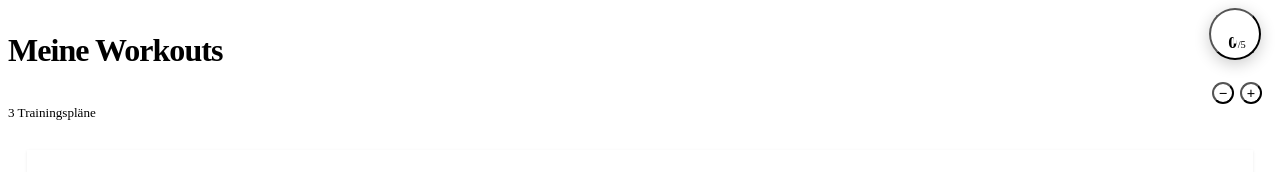
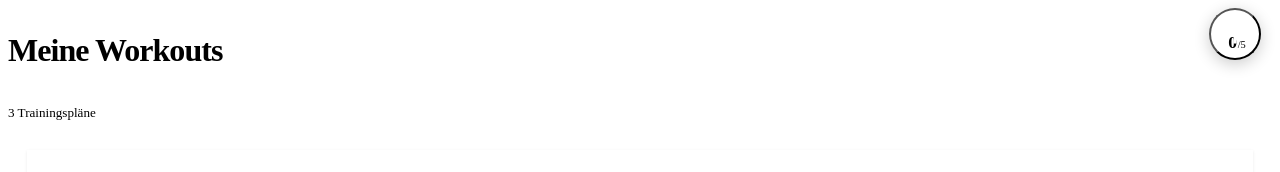
Before and after one commit to tt100-code/Workout---App, a React (Vite) app: page / in a window 1280 px wide. Shown: the top 172 px of the page. Built offline with nearby package versions, Linux system fonts and the light colour scheme; the HTML template or start-up script is replaced by a standard one.

Commit message:
remove +/- controls from week goal ring

```diff
--- a/src/components/home/WeekGoalRing.jsx
+++ b/src/components/home/WeekGoalRing.jsx
@@ -10,7 +10,7 @@ function ringColor(completed) {
   return 'var(--bg3)'                  // noch nichts
 }
 
-export function WeekGoalRing({ completed, goal, onChangeGoal }) {
+export function WeekGoalRing({ completed, goal }) {
   const progress   = goal > 0 ? Math.min(completed / goal, 1) : 0
   const dashOffset = CIRCUMFERENCE * (1 - progress)
   const color      = ringColor(completed)
@@ -38,10 +38,6 @@ export function WeekGoalRing({ completed, goal, onChangeGoal }) {
         </div>
       </div>
 
-      <div className={styles.controls}>
-        <button className={styles.stepBtn} onClick={() => onChangeGoal(Math.max(1, goal - 1))}>−</button>
-        <button className={styles.stepBtn} onClick={() => onChangeGoal(Math.min(14, goal + 1))}>+</button>
-      </div>
     </div>
   )
 }
```
